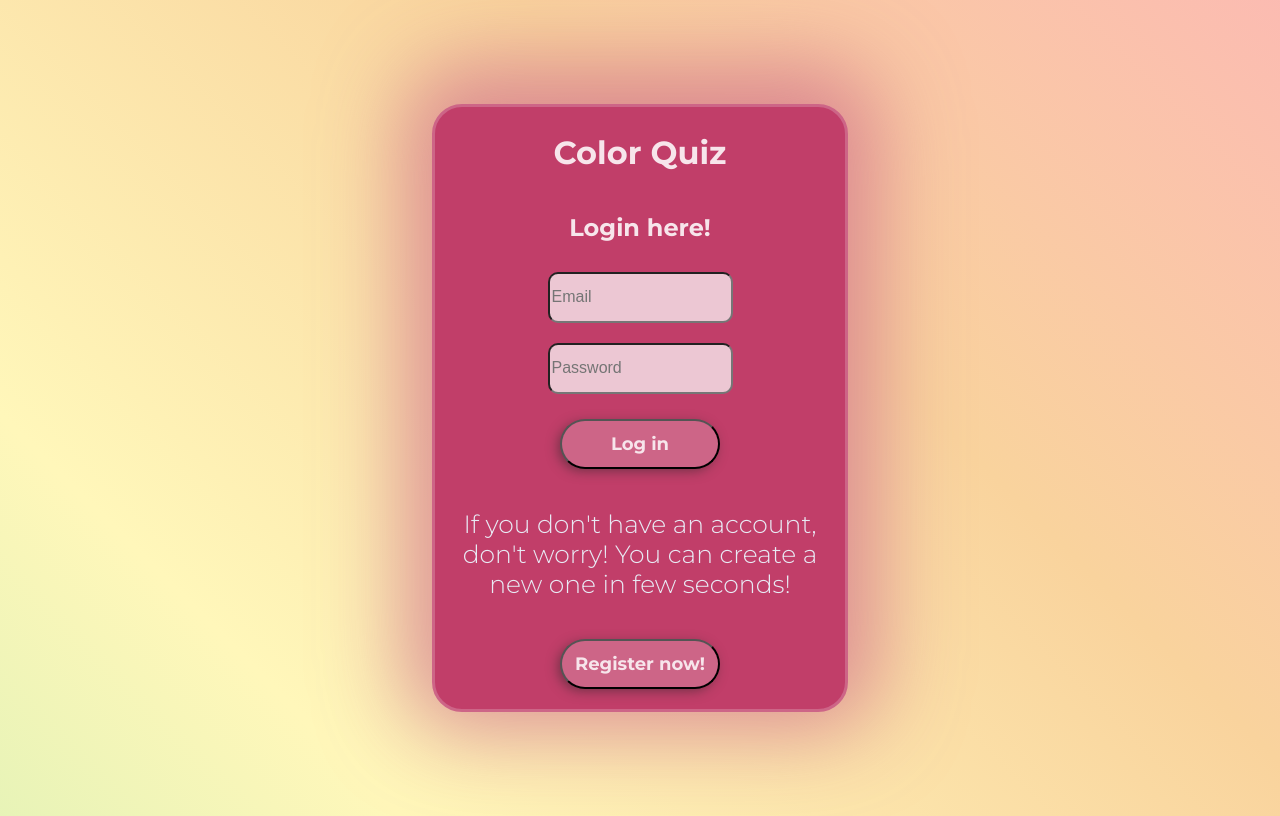
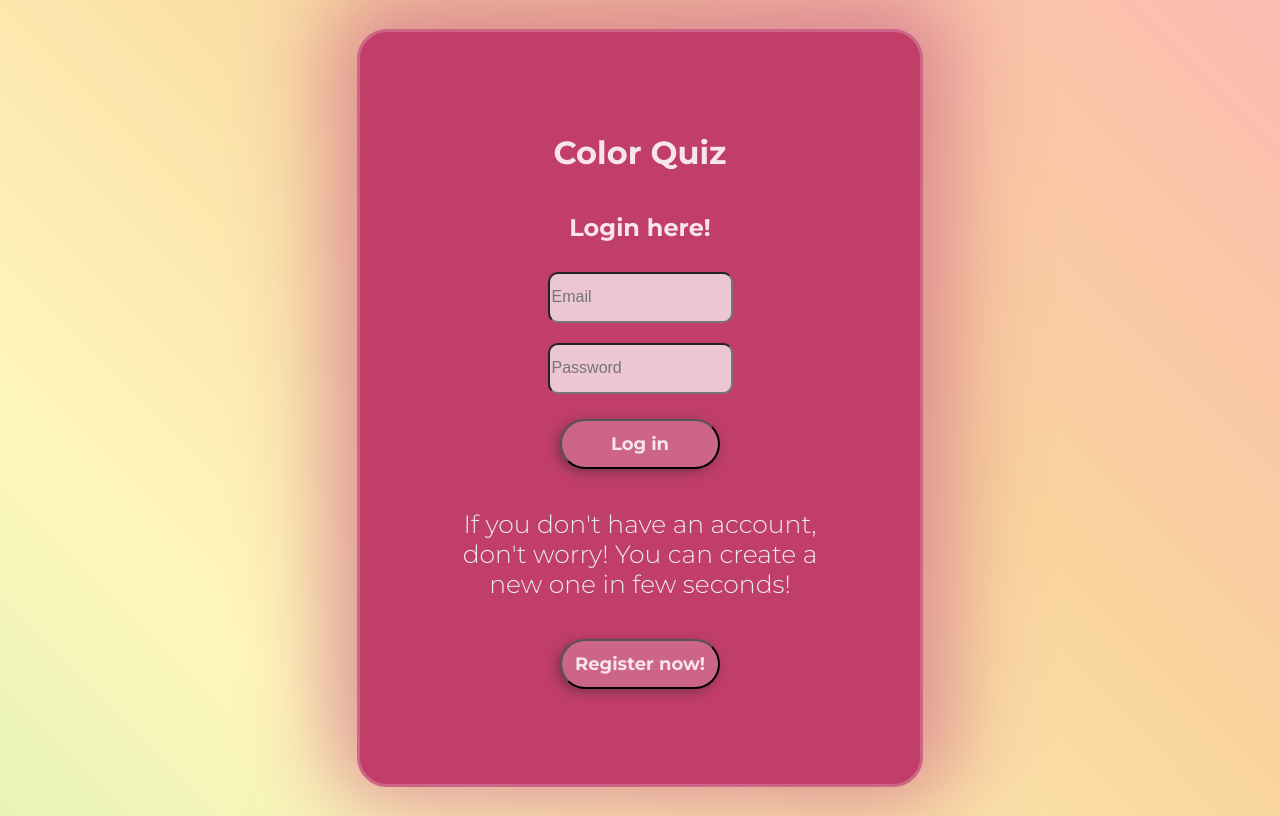
Before and after one commit to Klarixen/The-Game, a React (Create React App) app in the folder the-game/: page / in a window 1280 px wide. Built offline with nearby package versions, Linux system fonts and the light colour scheme.

Commit message:
added padding to the register form

```diff
--- a/the-game/src/index.css
+++ b/the-game/src/index.css
@@ -335,7 +335,7 @@ ul {
     text-align: center;
     border: solid #cd6587;
     color: #e8eaf4;
-    padding: 5px;
+    padding: 5rem;
     border-radius: 30px;
     background-color: #c13e69;
     box-shadow: 1px -10px 84px 29px rgba(205, 101, 135, 0.67);
```
